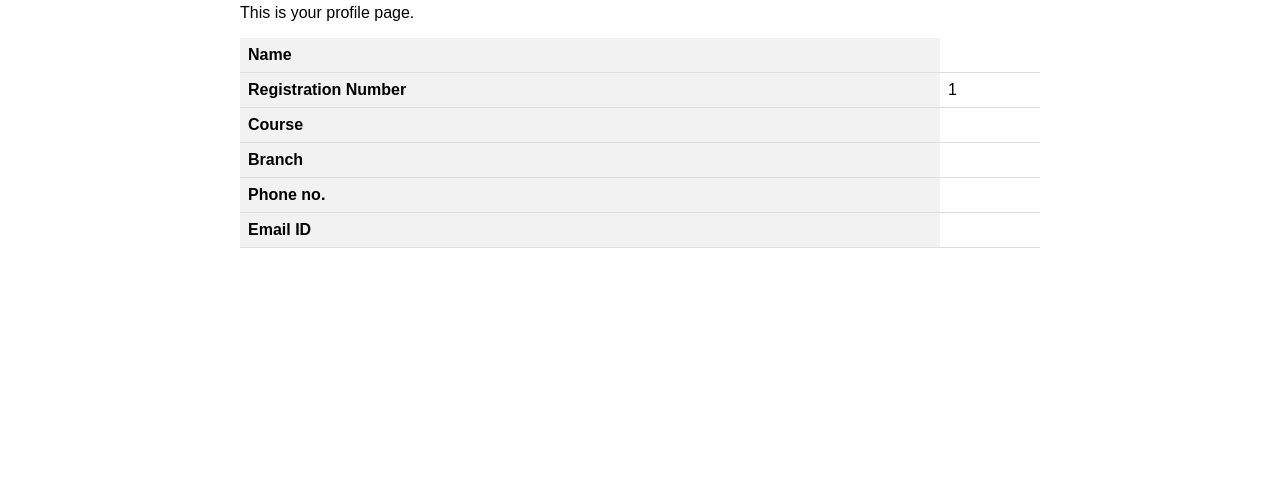
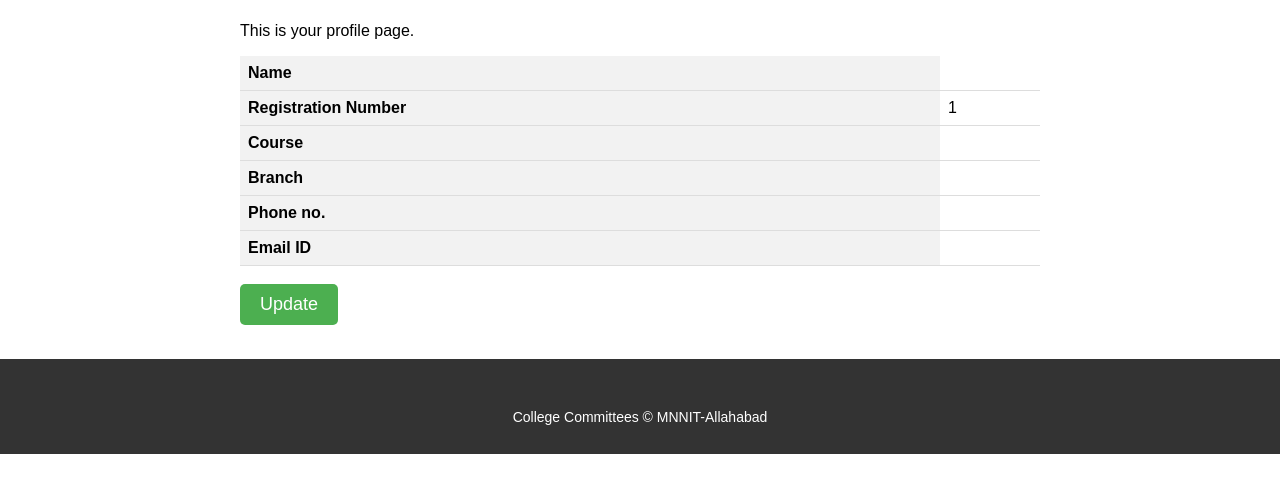
Before and after one commit to Som77G/DevJam-2023, a PHP site: page /profile.php in a window 1280 px wide. Shown: the part 212-705 px from the top of the page. Run offline with PHP 8.4, Linux system fonts and the light colour scheme; the visitor is signed in with stand-in values (Sample User, id 1); data that the repository does not hold is empty.

Commit message:
Update profile.php

```diff
--- a/profile.php
+++ b/profile.php
@@ -1,4 +1,3 @@
-</form>
 <?php
 // Start the session to check if the user is logged in
 session_start();
@@ -77,6 +76,28 @@ while ($row = $result->fetch_assoc()) {
     th {
       background-color: #f2f2f2;
     }
+    .btn {
+            background-color: #4CAF50;
+            color: #fff;
+            border: none;
+            border-radius: 5px;
+            padding: 10px 20px;
+            cursor: pointer;
+            font-size: 18px;
+        }
+    .btn:hover {
+            background-color: #3e8e41;
+        }
+        footer {
+  background-color: #333;
+  color: #fff;
+  padding-bottom: 15px;
+  text-align: center;
+  font-size: 14px;
+}
+.f{
+  padding-top:50px;
+}
   </style>
 </head>
 <body>
@@ -84,8 +105,9 @@ while ($row = $result->fetch_assoc()) {
         <img src="download.svg" id="_1">
         <h1><u><i>Welcome To MNNIT</i></u></h1>
     </div>
+    <br>
+    <a href="protected_page.php"> | <- Go Back</a>
   <div class="container">
-  <a href="protected_page.php"> | <- Go Back</a>
     <h1>Hello <?php echo $name; ?>!</h1>
     <p>This is your profile page.</p>
 
@@ -115,6 +137,11 @@ while ($row = $result->fetch_assoc()) {
         <td><?php echo $email_id; ?></td>
       </tr>
     </table>
+    <br>
+    <button onclick="window.location.href='update_profile.php';" class="btn">Update</button>
   </div>
+  <footer>
+        <p  class="f">College Committees &copy; MNNIT-Allahabad</p>
+    </footer>
 </body>
 </html>
```
